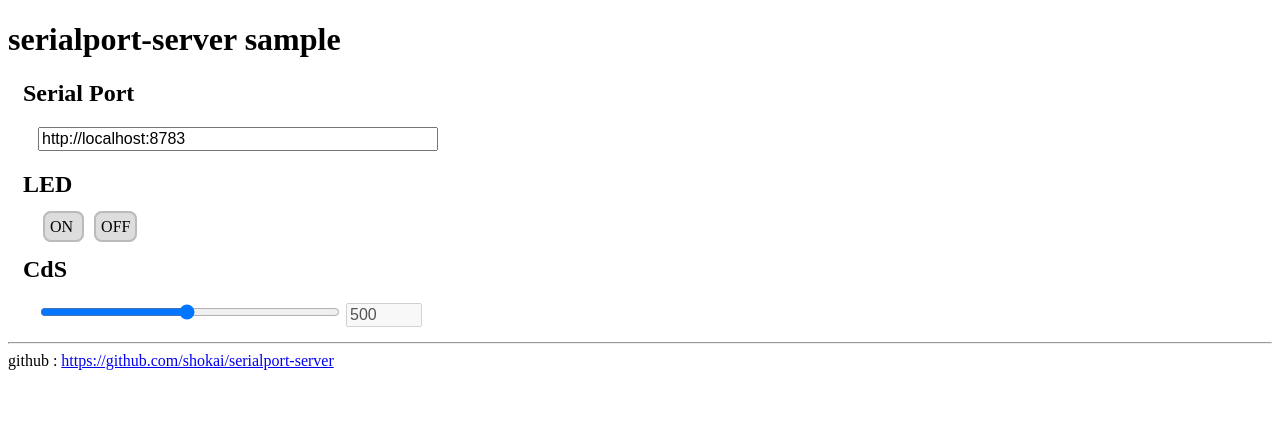
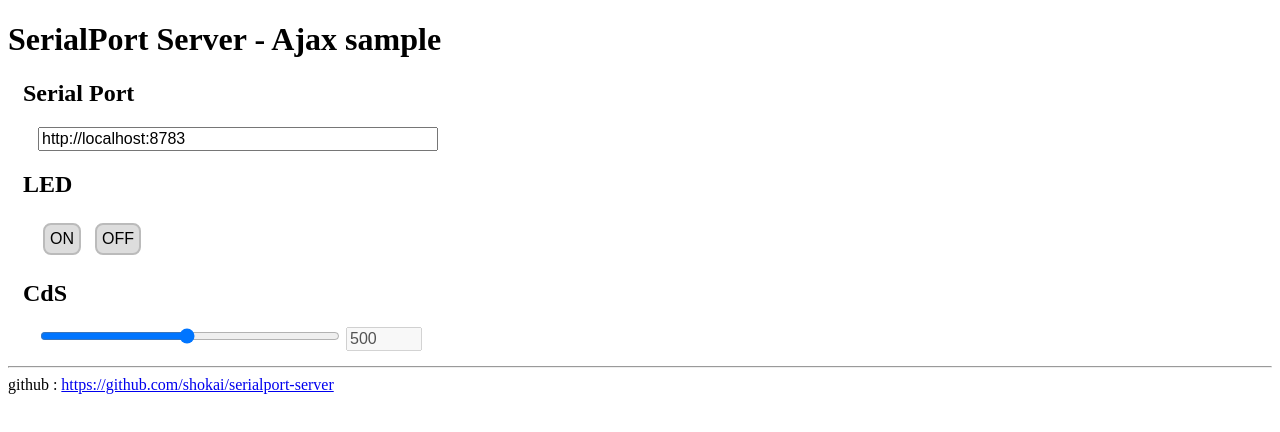
Before and after one commit to shokai/serialport-server, a plain HTML site: page sample/ajax/index.html in a window 1280 px wide. Drawn offline with Linux system fonts and the light colour scheme.

Commit message:
fix ajax sample

```diff
--- a/sample/ajax/index.html
+++ b/sample/ajax/index.html
@@ -2,7 +2,7 @@
 <html>
   <head>
     <meta charset="UTF-8" content="text/html" http-equiv="Content-Type" />
-    <title>serialport-server sample</title>
+    <title>SerialPort Server - Ajax sample</title>
     <script src="jquery.js" type="text/javascript"></script>
     <script src="main.js" type="text/javascript"></script>
     <style type="text/css">
@@ -30,7 +30,7 @@
     </style>
   </head>
   <body>
-    <h1>serialport-server sample</h1>
+    <h1>SerialPort Server - Ajax sample</h1>
     <div id="main">
       <h2>Serial Port</h2>
       <div>
@@ -38,12 +38,8 @@
       </div>
       <h2>LED</h2>
       <div class="led">
-        <span class="btn on">
-          ON
-        </span>
-        <span class="btn off">
-          OFF
-        </span>
+        <input type="button" class="btn on" value="ON" />
+        <input type="button" class="btn off" value="OFF" />
       </div>
       <h2>CdS</h2>
       <div class="cds">
```
